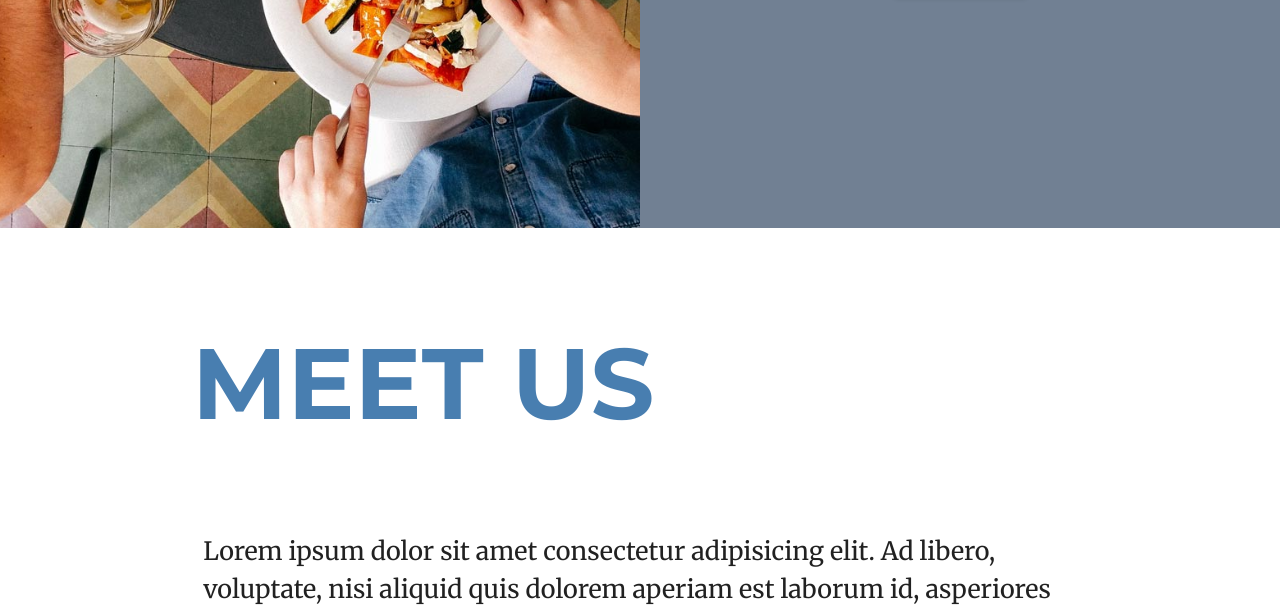
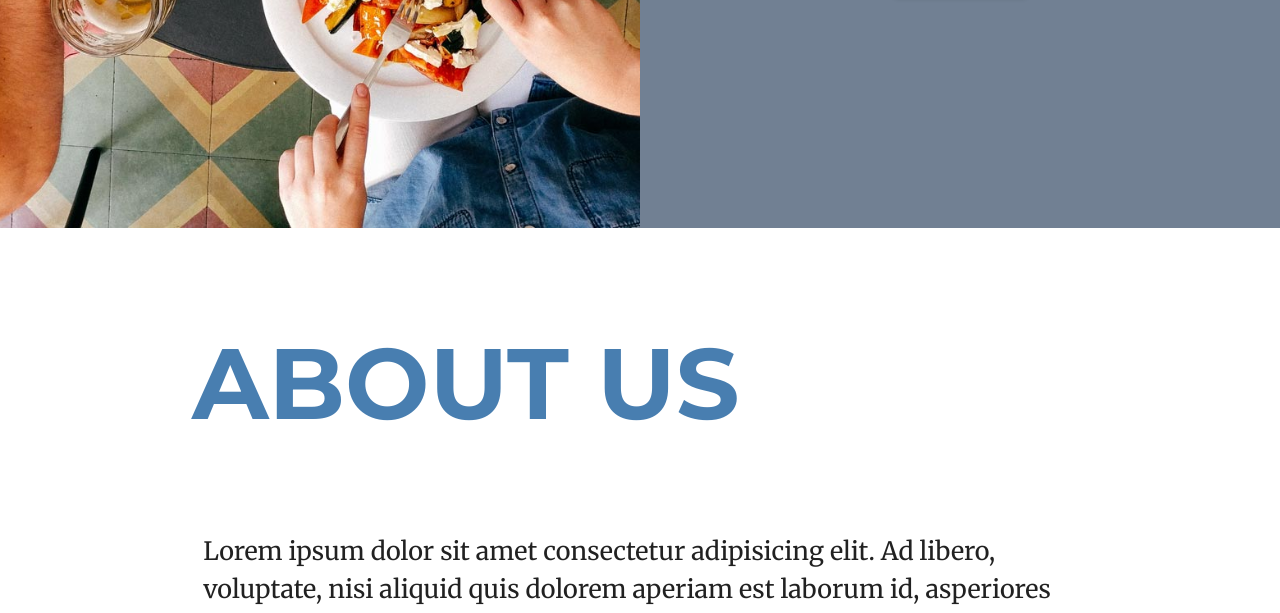
Before and after one commit to luis-escoto11/landing-page, a plain HTML site: page index.html in a window 1280 px wide. Shown: the part 572-1185 px from the top of the page. Drawn offline with nearby package versions, Linux system fonts and the light colour scheme.

Commit message:
Updated second title.

```diff
--- a/index.html
+++ b/index.html
@@ -49,7 +49,7 @@
     <section class="about" id="our-story">
         <div class="container">
             <div class="row">
-                <h2 class="big-header" data-aos="fade-right" data-aos-delay="400" data-aos-once="true">MEET US</h2>
+                <h2 class="big-header" data-aos="fade-right" data-aos-delay="400" data-aos-once="true">ABOUT US</h2>
             </div>
             <div class="row">
                 <div class="col l12">
```
